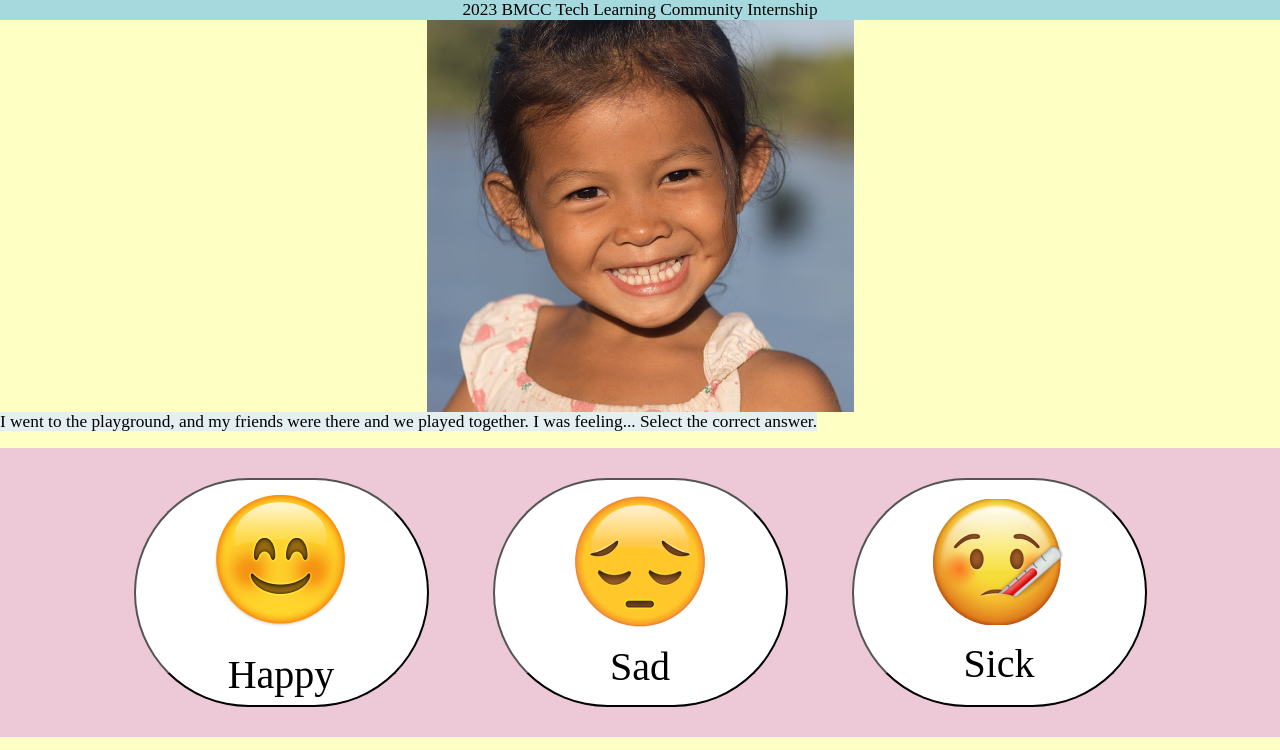
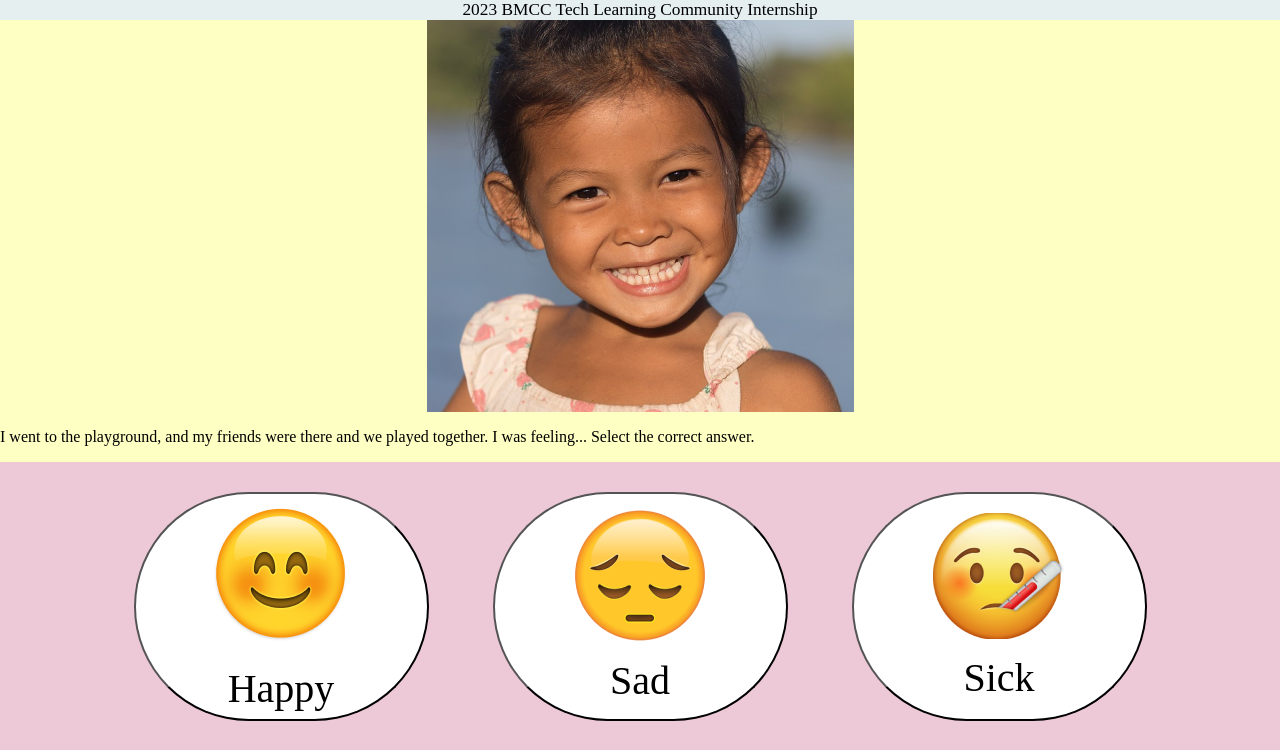
Before and after one commit to BenjaminJenney/ASD-proj, a Flask app: page /happy_expr_matching_game in a window 1280 px wide. Shown: the top 750 px of the page. Run offline with Flask 3, Linux system fonts and the light colour scheme.

Commit message:
changed header1 to p element with class

```diff
--- a/static/style.css
+++ b/static/style.css
@@ -18,7 +18,7 @@ header {
     text-align: center;
 }
 
-header1 {
+header {
     background-color: #e6eff0;
     width: 100%;
     height: 100vp;
--- a/templates/game1.html
+++ b/templates/game1.html
@@ -10,9 +10,8 @@
             <header>2023 BMCC Tech Learning Community Internship</header>
 
             <img src="../static/imgs/happy.png" alt="happy-face">
-            <header1>I went to the playground, and my friends were there and we played together. I was feeling...
-                Select the correct answer.</header1>
-            <p></p>
+            <p id="Story-text">I went to the playground, and my friends were there and we played together. I was feeling...
+                Select the correct answer.</p>
             <footer>
                 <div id="emoticons-flex-container">
 
```
